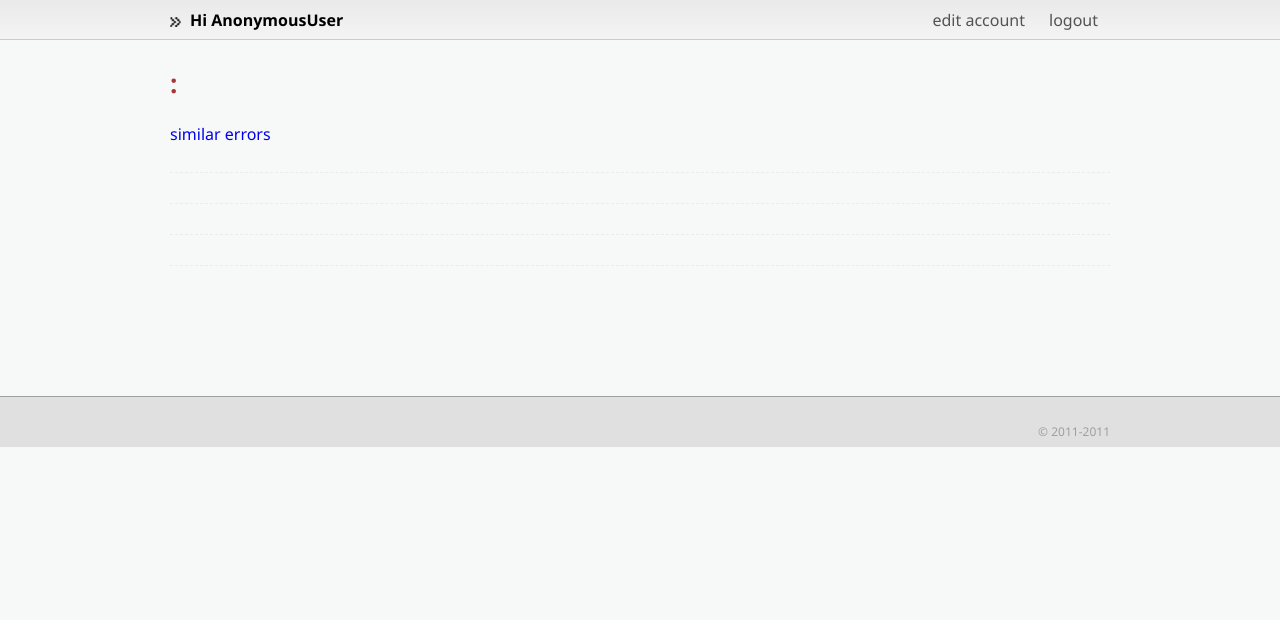
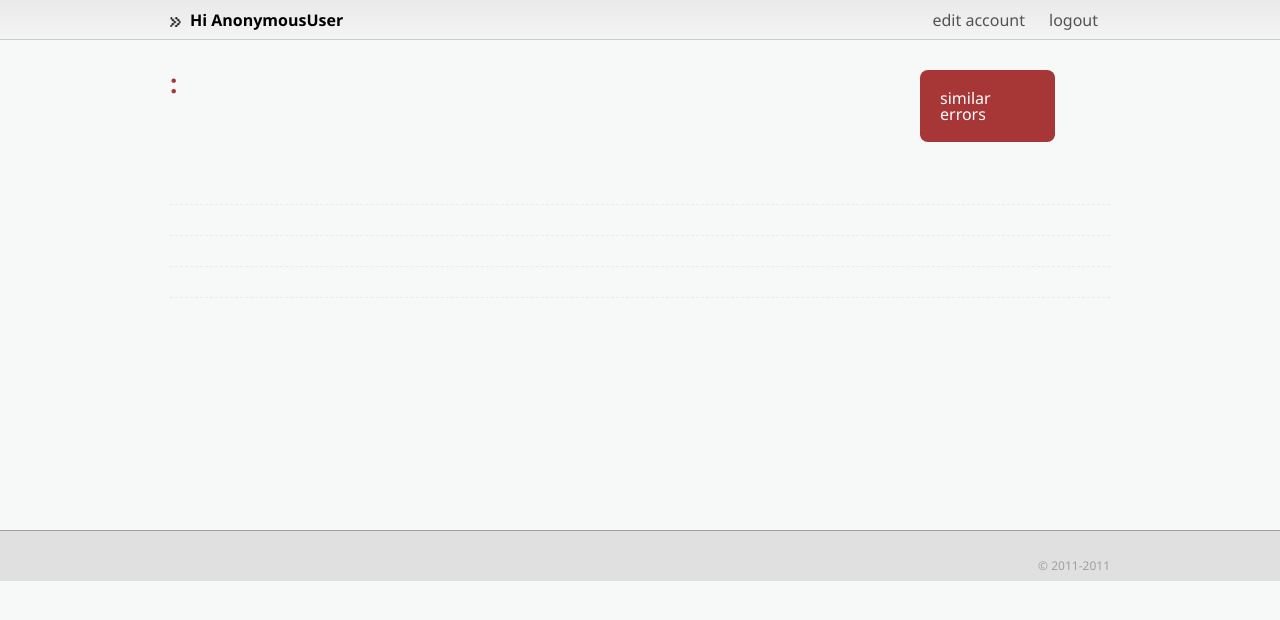
Before and after one commit to andrewsmedina/djangodash2011, a Django app: template startdust_website/panel/templates/panel/error.html in a window 1280 px wide. Shown: the part 119-739 px from the top of the page. Run offline with Django 3.2, Linux system fonts and the light colour scheme; the template is opened without the code that fills it, so the values that code supplies are empty; parts of the project's set-up code (start-up, migrations or seed data) failed here and were passed over.

Commit message:
added style button similar errors on template and css

```diff
--- a/startdust_website/panel/static/css/panel.css
+++ b/startdust_website/panel/static/css/panel.css
@@ -9,7 +9,7 @@
     color: #000;
 }
 
-.add-project {
+.button {
 	width: 117px;
 	height: auto;
 	background-color: #a73636;
@@ -23,16 +23,20 @@
 	margin: 30px;
 }
 
-.add-project a {
+.button a {
 	color: #fff;
 }
 
-.add-project:hover{
+.button:hover{
 	background-color: #000;
 }
 
-.add-project a:hover {
+.button a:hover {
 	color: #fff;
+}
+
+.button.similar-errors {
+	width: 95px;
 }
 
 .container h3 {
--- a/startdust_website/panel/templates/panel/error.html
+++ b/startdust_website/panel/templates/panel/error.html
@@ -3,15 +3,28 @@
 {% block content %}
 	<div class="container">
             <div class="project">
+                  <div class="row">
+                        <div class="column grid_9">
                               <h2> {{ error.project.name }}: {{ error.exception }}</h2>
+                        </div>
+                        <div class="column grid_3">
+                              <div class="button similar-errors">
                                     <a href="/panel/projects/{{ error.project.id }}/error/{{ error.id }}/similar/">similar errors</a>
+                              </div>
+                        </div>
+                  </div>
+                  <div class="row">
+                        <div class="column grid_12">
                               <ul>
                               	<li><p>{{ error.date }}</p></li>
                               	<li><p>{{ error.url}}</p></li>
                               	<li><p>{{ error.traceback }}</p></li>
                               	<li><p>{{ error.exception }}</p></li>
                               </ul>
+                        </div>
+                  </div>
+		</div>
+            <div class="clear"></div>
             <div class="clear"></div>
 	</div>
-	</div>
 {% endblock %}
--- a/startdust_website/panel/templates/panel/index.html
+++ b/startdust_website/panel/templates/panel/index.html
@@ -23,7 +23,7 @@
         Add a project please
     {% endif %}
 
-	<div class="add-project">
+	<div class="button">
 		<a href="/panel/projects/add/">Add your project</a>
 	</div>
     <div class="clear"></div>
--- a/startdust_website/panel/templates/panel/project.html
+++ b/startdust_website/panel/templates/panel/project.html
@@ -19,7 +19,7 @@
                 }
             });
 
-            $.plot($("#request-time"), [response], {
+            $.plot($("#request-time"), [request], {
                 xaxis: {
                     mode: "time",
                     timeformat: "%M"
```
Lines whose indentation alone changed are shown as unchanged.
